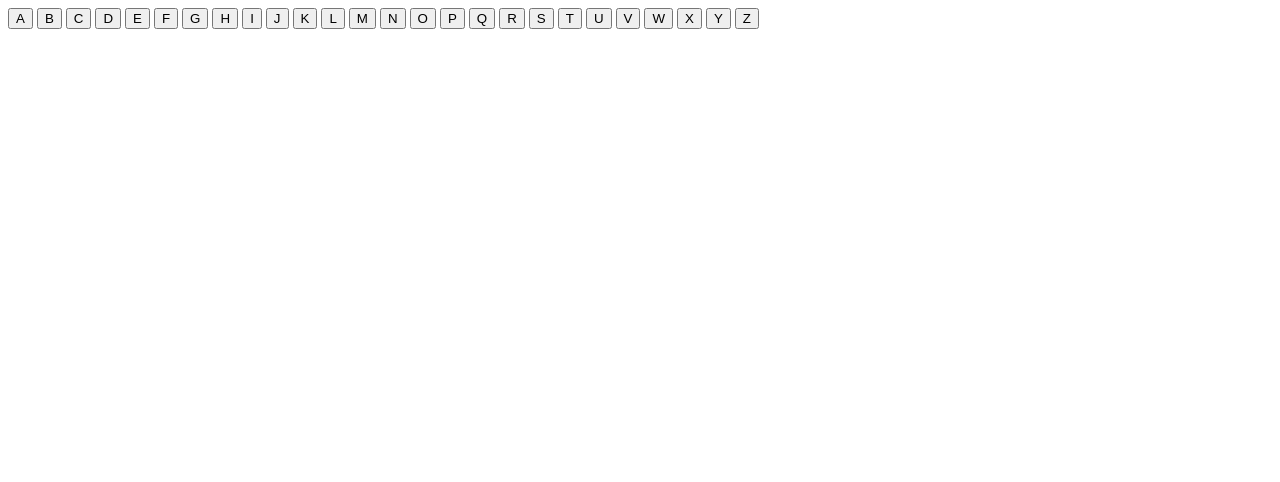
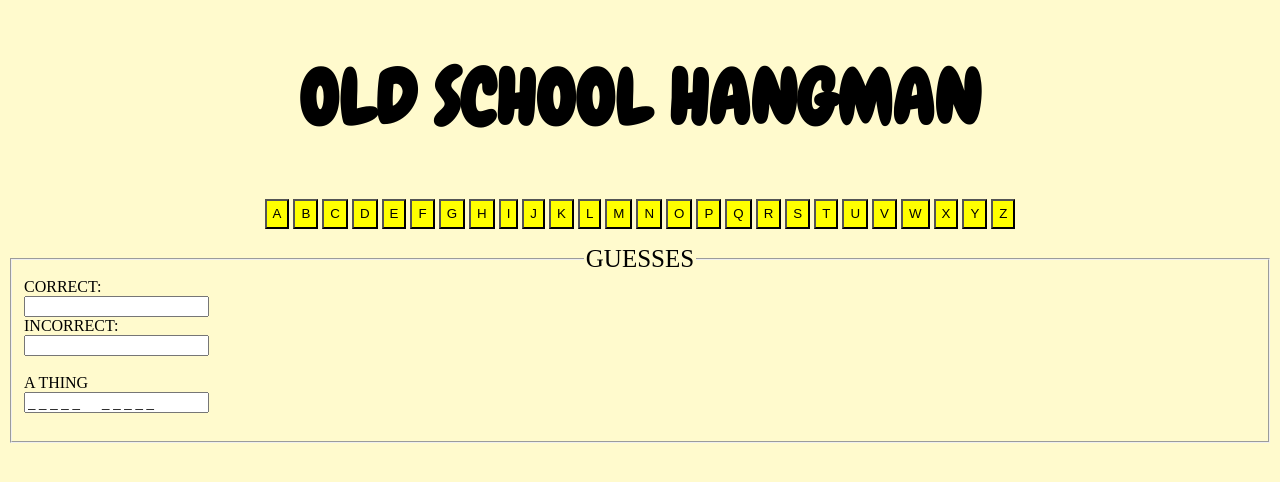
Before and after one commit to dee-davis/hangman_game, a plain HTML site: page index.html in a window 1280 px wide. Drawn offline with Linux system fonts and the light colour scheme.

Commit message:
game ready for production

```diff
--- a/index.html
+++ b/index.html
@@ -2,38 +2,60 @@
 <html>
 <head>
   <meta charset="utf-8">
+  <link href="https://fonts.googleapis.com/css?family=Chewy" rel="stylesheet">
   <link rel="stylesheet" href="style.css" media="screen" title="no title">
   <title>Old School Hangman</title>
 </head>
 <body>
+  <h1>OLD SCHOOL HANGMAN</h1>
+  <nav>
+  </nav>
 
-  <button>A</button>
-  <button>B</button>
-  <button>C</button>
-  <button>D</button>
-  <button>E</button>
-  <button>F</button>
-  <button>G</button>
-  <button>H</button>
-  <button>I</button>
-  <button>J</button>
-  <button>K</button>
-  <button>L</button>
-  <button>M</button>
-  <button>N</button>
-  <button>O</button>
-  <button>P</button>
-  <button>Q</button>
-  <button>R</button>
-  <button>S</button>
-  <button>T</button>
-  <button>U</button>
-  <button>V</button>
-  <button>W</button>
-  <button>X</button>
-  <button>Y</button>
-  <button>Z</button>
-
+  <!-- <button type="button"
+  onclick="document.getElementById("button").style.color = 'red'">
+  Click Me!</button> -->
+<div class="button">
+  <button id='A' onclick='isLetterThere("A")'>A</button>
+  <button id='B' onclick='isLetterThere("B")'>B</button>
+  <button id='C' onclick='isLetterThere("C")'>C</button>
+  <button id='D' onclick='isLetterThere("D")'>D</button>
+  <button id='E' onclick='isLetterThere("E")'>E</button>
+  <button id='F' onclick='isLetterThere("F")'>F</button>
+  <button id='G' onclick='isLetterThere("G")'>G</button>
+  <button id='H' onclick='isLetterThere("H")'>H</button>
+  <button id='I' onclick='isLetterThere("I")'>I</button>
+  <button id='J' onclick='isLetterThere("J")'>J</button>
+  <button id='K' onclick='isLetterThere("K")'>K</button>
+  <button id='L' onclick='isLetterThere("L")'>L</button>
+  <button id='M' onclick='isLetterThere("M")'>M</button>
+  <button id='N' onclick='isLetterThere("N")'>N</button>
+  <button id='O' onclick='isLetterThere("O")'>O</button>
+  <button id='P' onclick='isLetterThere("P")'>P</button>
+  <button id='Q' onclick='isLetterThere("Q")'>Q</button>
+  <button id='R' onclick='isLetterThere("R")'>R</button>
+  <button id='S' onclick='isLetterThere("S")'>S</button>
+  <button id='T' onclick='isLetterThere("T")'>T</button>
+  <button id='U' onclick='isLetterThere("U")'>U</button>
+  <button id='V' onclick='isLetterThere("V")'>V</button>
+  <button id='W' onclick='isLetterThere("W")'>W</button>
+  <button id='X' onclick='isLetterThere("X")'>X</button>
+  <button id='Y' onclick='isLetterThere("Y")'>Y</button>
+  <button id='Z' onclick='isLetterThere("Z")'>Z</button>
+  <!-- <button id="btnZ">Z</button> -->
+</div>
   <script type="text/javascript" src="main.js"></script>
+  <p>
+    <form action="/action_page.php">
+      <fieldset>
+        <legend>GUESSES</legend>
+        CORRECT:<br>
+        <input type="text" name="Correct" value=""><br>
+        INCORRECT:<br>
+        <input type="text" name="Incorrect" value=""><br><br>
+        A THING<br>
+        <input type="text" name="A THING" value="_ _ _ _ _      _ _ _ _ _"><br></br>
+      </fieldset>
+    </form>
+  </p>
 </body>
 </html>
--- a/main.js
+++ b/main.js
@@ -0,0 +1,58 @@
+var wordToGuess = "BREAKDANCE";
+// var wordBank = ["BREAKDANCE"];
+// var wordToGuess = wordBank[Math.floor(Math.random()*wordBank.length)];
+var incorrectGuesses = 0;
+var correctGuesses = 0;
+console.log(wordToGuess);
+// var buttons = $('buttons');
+var buttons = document.getElementsByTagName('button');
+
+function isLetterThere(buttonLetter) {
+  if (wordToGuess.includes(buttonLetter) ) {
+    correctGuesses++;
+    if (correctGuesses === 8) {
+    alert("YOU WIN. THE WORD WAS " + wordToGuess);
+  }
+  // correctGuesses++;
+  document.getElementById(buttonLetter).style.background = 'green';
+  } else {
+    incorrectGuesses++;
+  if (incorrectGuesses === 6) {
+    alert("GAME OVER");
+    console.log('maxNumberReached');
+    for (var i = 0; i < buttons.length; i++) {
+      buttons[i].disabled = true;
+    }
+  }
+  // incorrectGuesses++;
+  document.getElementById(buttonLetter).style.background = 'red';
+}
+  console.log(incorrectGuesses);
+}
+
+// Ex One:
+// var str = "BREAKDANCE";
+// var res = str.substring(3);
+//
+// Ex Two:
+// letter = "A"
+// display = "BR--K--NC-"
+// var index = letter.guess(letter);
+// index = 3
+// word = word.substr(0, index) + letter + word substr(index+1);
+// word.substr(0,) = "B" word.substr() = "" word = "BR--K--NC-"
+// word = word.substr(0, index) + '' + word.substr(index + 1);
+
+// Ex Three:
+// "BREAKDANCE".split('')
+// ["B", "R", "E", "A", "K", "D", "A", "N", "C", "E"]
+
+// /
+// document.getElementById("btnK").addEventListener("click", function(){
+//   if (wordToGuess.includes("K")) {
+//   document.getElementById("btnK").style.background='green';
+// } else {
+//   document.getElementById("btnK").style.background='red';
+// }
+//
+// });
--- a/style.css
+++ b/style.css
@@ -0,0 +1,30 @@
+ button {
+   width: 50px
+  opacity: 1;
+  height: 30px;
+  float: center;
+  text-align: center;
+  background-color: yellow;
+}
+
+h1 {
+  text-align: center;
+  font-family: 'Chewy', cursive;
+  font-size: 75px;
+}
+
+legend {
+  text-align: center;
+  font-size: 25px;
+  border-style: hidden;
+}
+body {
+  background-color: #FFFACD;
+}
+
+div {
+  text-align: center;
+}
+
+
+/*.button:hover{*/
```
